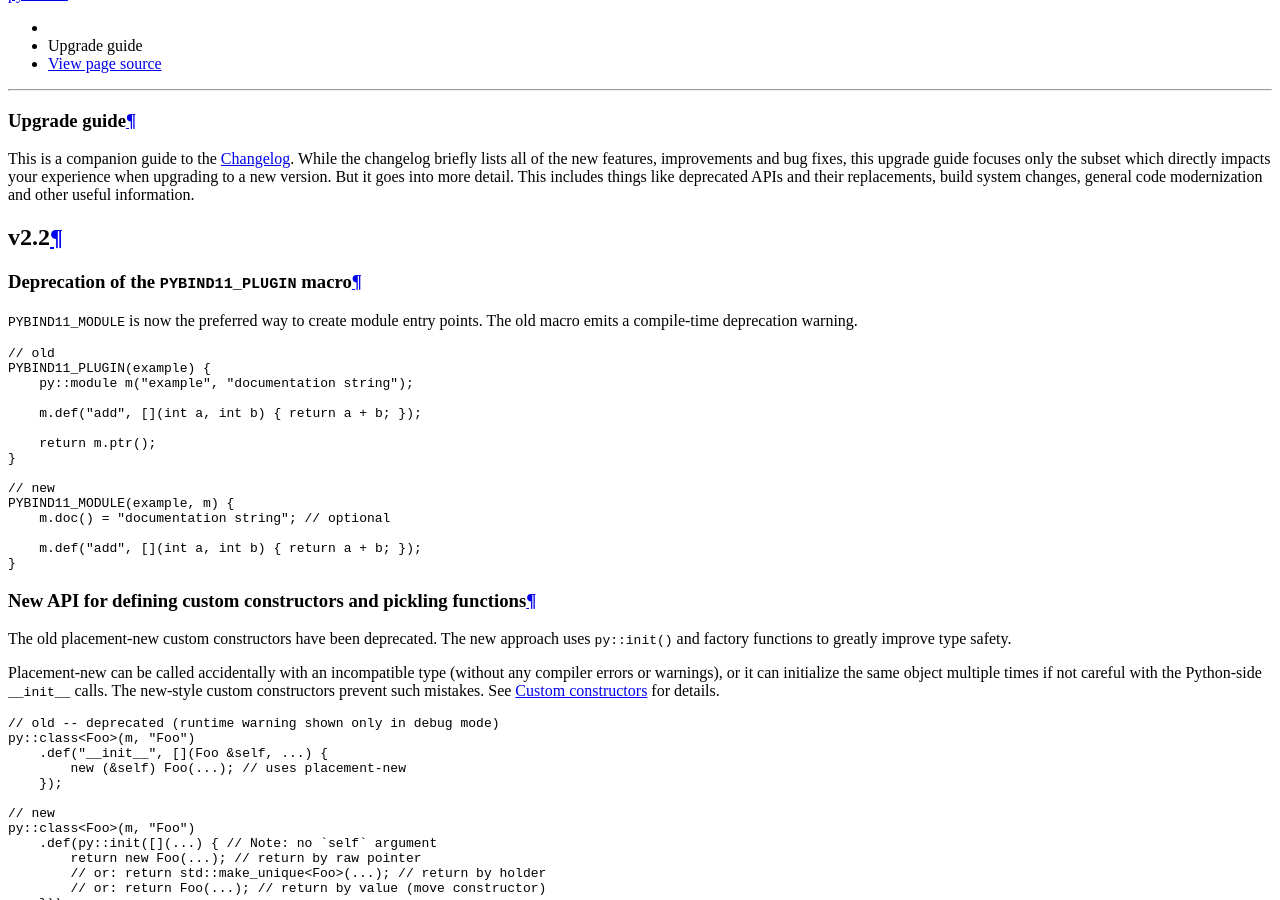
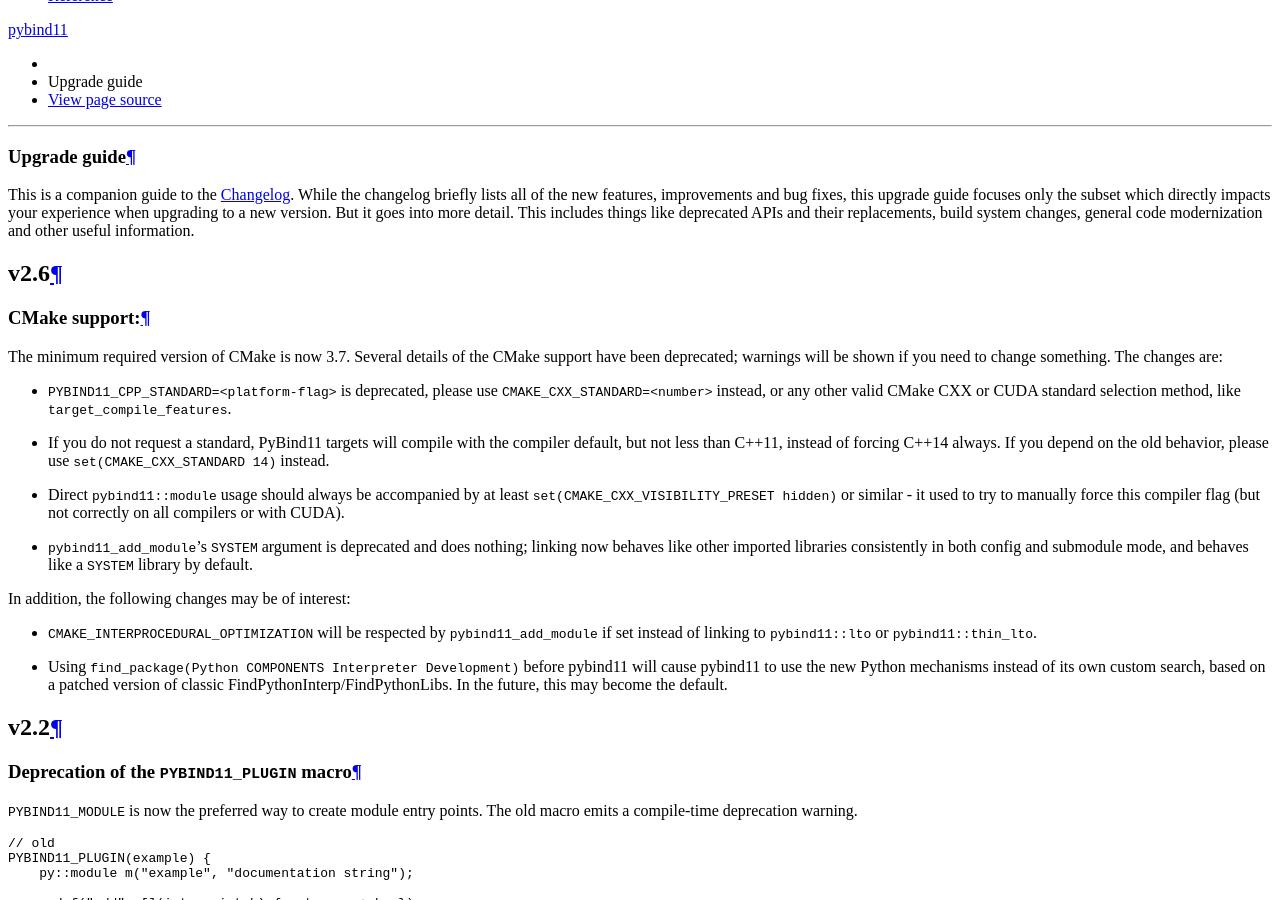
Before and after one commit to pybind/pybind11, a Sphinx documentation site: the page built from docs/upgrade.rst, in a window 1280 px wide and 900 px high, scrolled down 874 px. Built offline with Sphinx 7.4.7 and the Read the Docs theme 2.0.0, drawn with Linux system fonts in a browser that asks for light colours.

Commit message:
docs: add changelog/upgrade guide

```diff
--- a/docs/upgrade.rst
+++ b/docs/upgrade.rst
@@ -7,6 +7,48 @@
 to a new version. But it goes into more detail. This includes things like
 deprecated APIs and their replacements, build system changes, general code
 modernization and other useful information.
+
+v2.6
+====
+
+
+CMake support:
+--------------
+
+The minimum required version of CMake is now 3.7. Several details of the CMake
+support have been deprecated; warnings will be shown if you need to change
+something. The changes are:
+
+* ``PYBIND11_CPP_STANDARD=<platform-flag>`` is deprecated, please use
+  ``CMAKE_CXX_STANDARD=<number>`` instead, or any other valid CMake CXX or CUDA
+  standard selection method, like ``target_compile_features``.
+
+* If you do not request a standard, PyBind11 targets will compile with the
+  compiler default, but not less than C++11, instead of forcing C++14 always.
+  If you depend on the old behavior, please use ``set(CMAKE_CXX_STANDARD 14)``
+  instead.
+
+* Direct ``pybind11::module`` usage should always be accompanied by at least
+  ``set(CMAKE_CXX_VISIBILITY_PRESET hidden)`` or similar - it used to try to
+  manually force this compiler flag (but not correctly on all compilers or with
+  CUDA).
+
+* ``pybind11_add_module``'s ``SYSTEM`` argument is deprecated and does nothing;
+  linking now behaves like other imported libraries consistently in both
+  config and submodule mode, and behaves like a ``SYSTEM`` library by
+  default.
+
+In addition, the following changes may be of interest:
+
+* ``CMAKE_INTERPROCEDURAL_OPTIMIZATION`` will be respected by
+  ``pybind11_add_module`` if set instead of linking to ``pybind11::lto`` or
+  ``pybind11::thin_lto``.
+
+* Using ``find_package(Python COMPONENTS Interpreter Development)`` before
+  pybind11 will cause pybind11 to use the new Python mechanisms instead of its
+  own custom search, based on a patched version of classic
+  FindPythonInterp/FindPythonLibs. In the future, this may become the default.
+
 
 
 v2.2
```
Also changed, not shown: docs/changelog.rst (+25 -0 lines).
